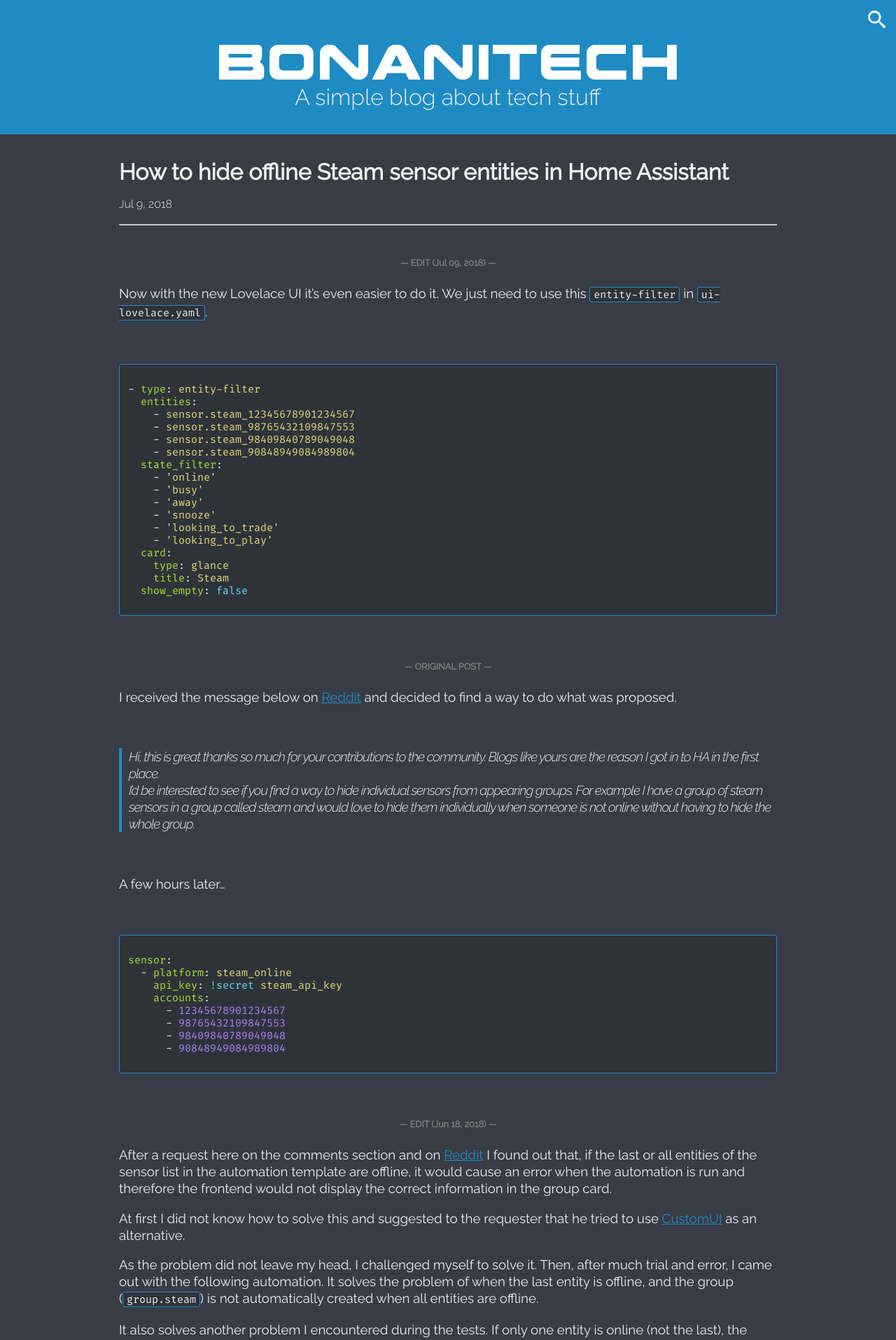
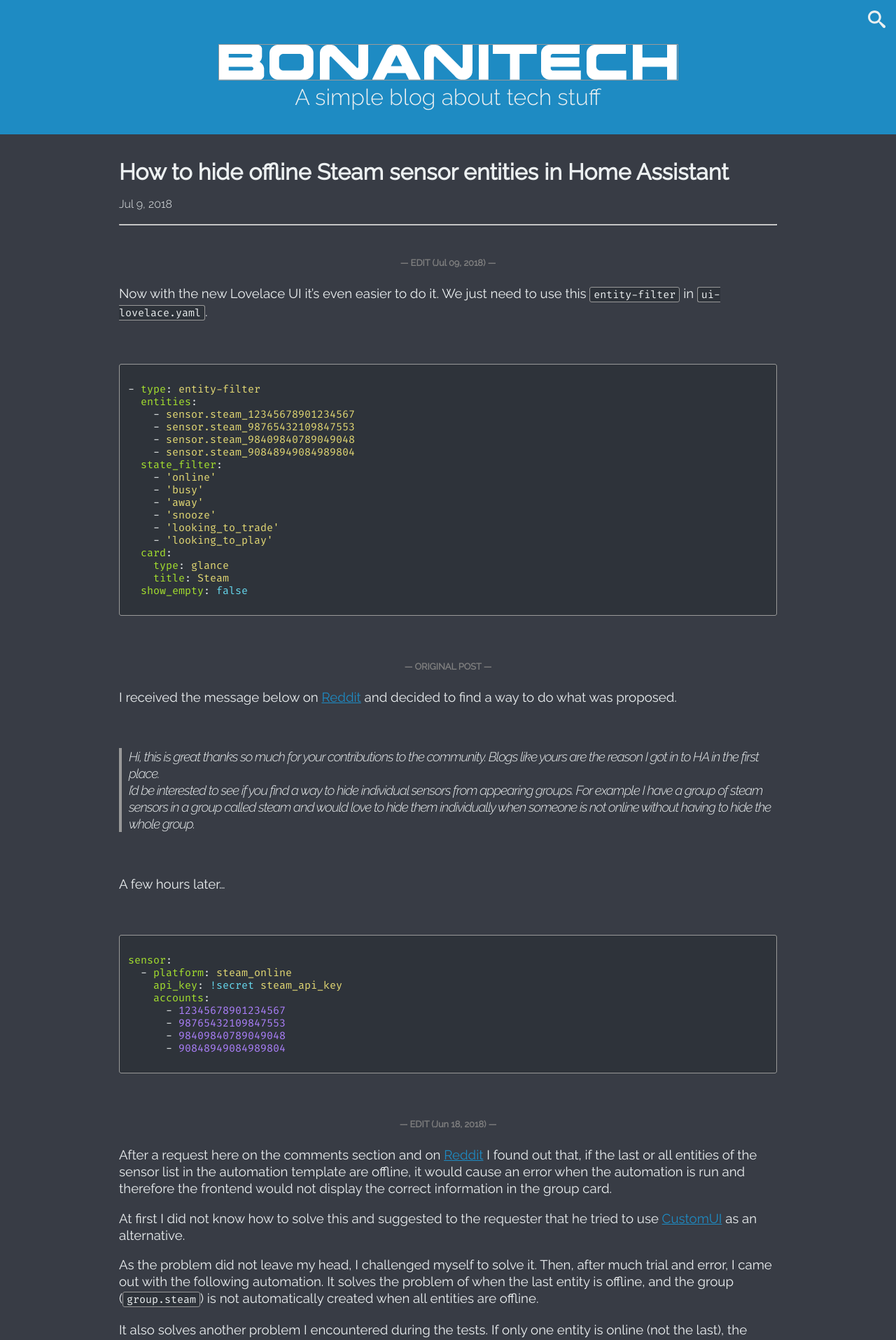
Before and after one commit to bonanitech/blog, a Jekyll site: the page built from _posts/2018-03-19-how-to-hide-offline-steam-sensor-entities-in-home-assistant.md, in a window 1280 px wide. Shown: the top 1915 px of the page at 70% size. Built offline with Jekyll 4.4.1, drawn with Linux system fonts in a browser that asks for light colours; nearby versions of some CDN libraries; comment, search, counter and statistics services are not loaded.

Commit message:
Change border color

```diff
--- a/_sass/_base.scss
+++ b/_sass/_base.scss
@@ -125,7 +125,7 @@ table {
 --------------*/
 img {
     max-width: 100%;
-    border: 1px solid $blue;
+    border: 1px solid $gray;
     vertical-align: middle;
     display: block;
     margin: 0 auto;
@@ -135,7 +135,7 @@ img {
 ---- Blockquotes ----
 -------------------*/
 blockquote {
-    border-left: 4px solid $blue;
+    border-left: 4px solid $gray;
     font-size: 16pt;
     letter-spacing: -1px;
     font-style: italic;
--- a/_sass/_syntax-highlighting.scss
+++ b/_sass/_syntax-highlighting.scss
@@ -5,7 +5,7 @@ pre,
 code {
     font-family: $code-font;
     font-size: 15px;
-    border: 1px solid $blue;
+    border: 1px solid $gray;
     border-radius: 3px;
     background: $black;
 }
--- a/assets/css/main.scss
+++ b/assets/css/main.scss
@@ -22,6 +22,7 @@ $white: #ecf0f1;
 $grey: darken($white, 3%);
 $blue: #1e8bc3;
 $midnight: #383C45;
+$gray: #999;
 
 // Breakpints
 $bp-tablet-large: 800px;
```
